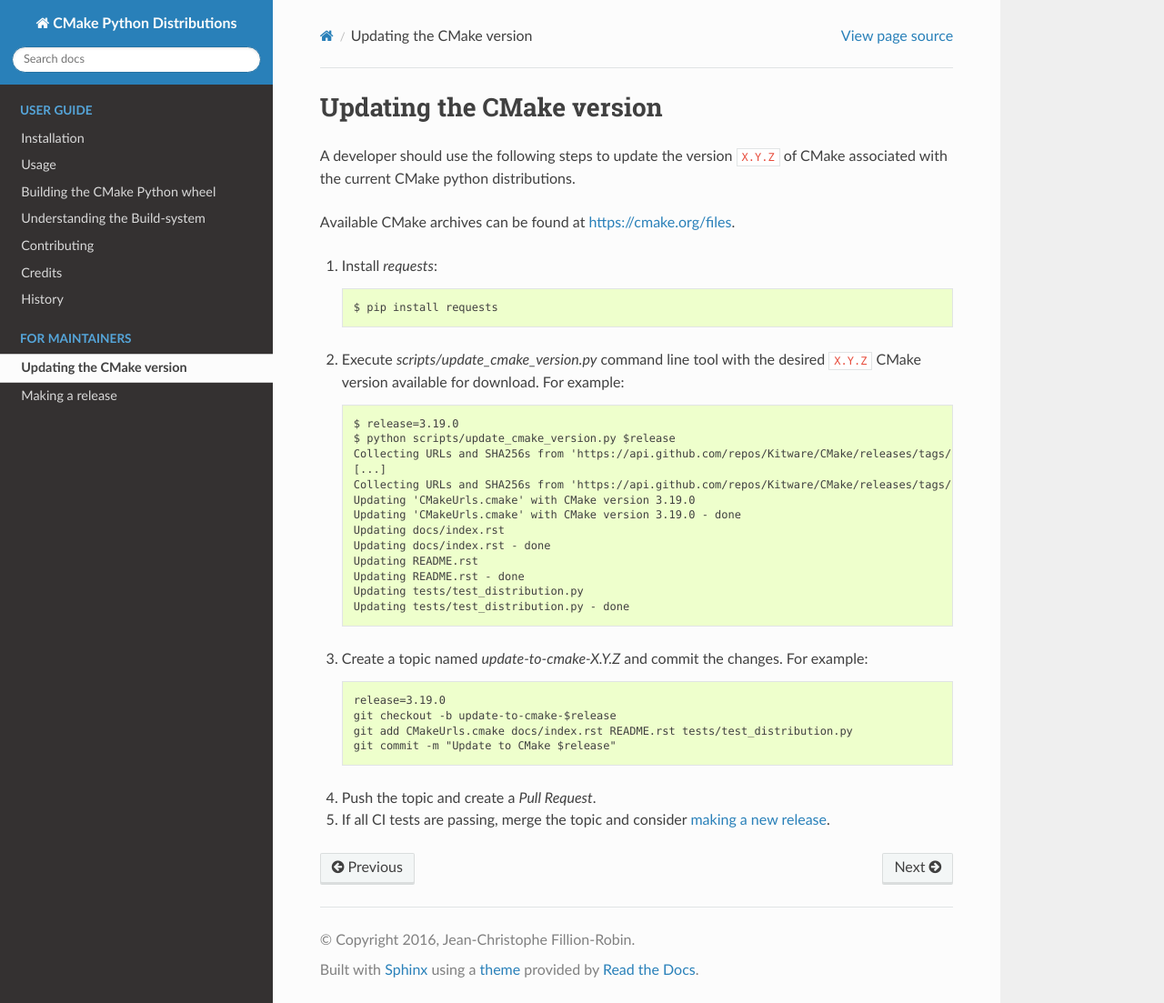
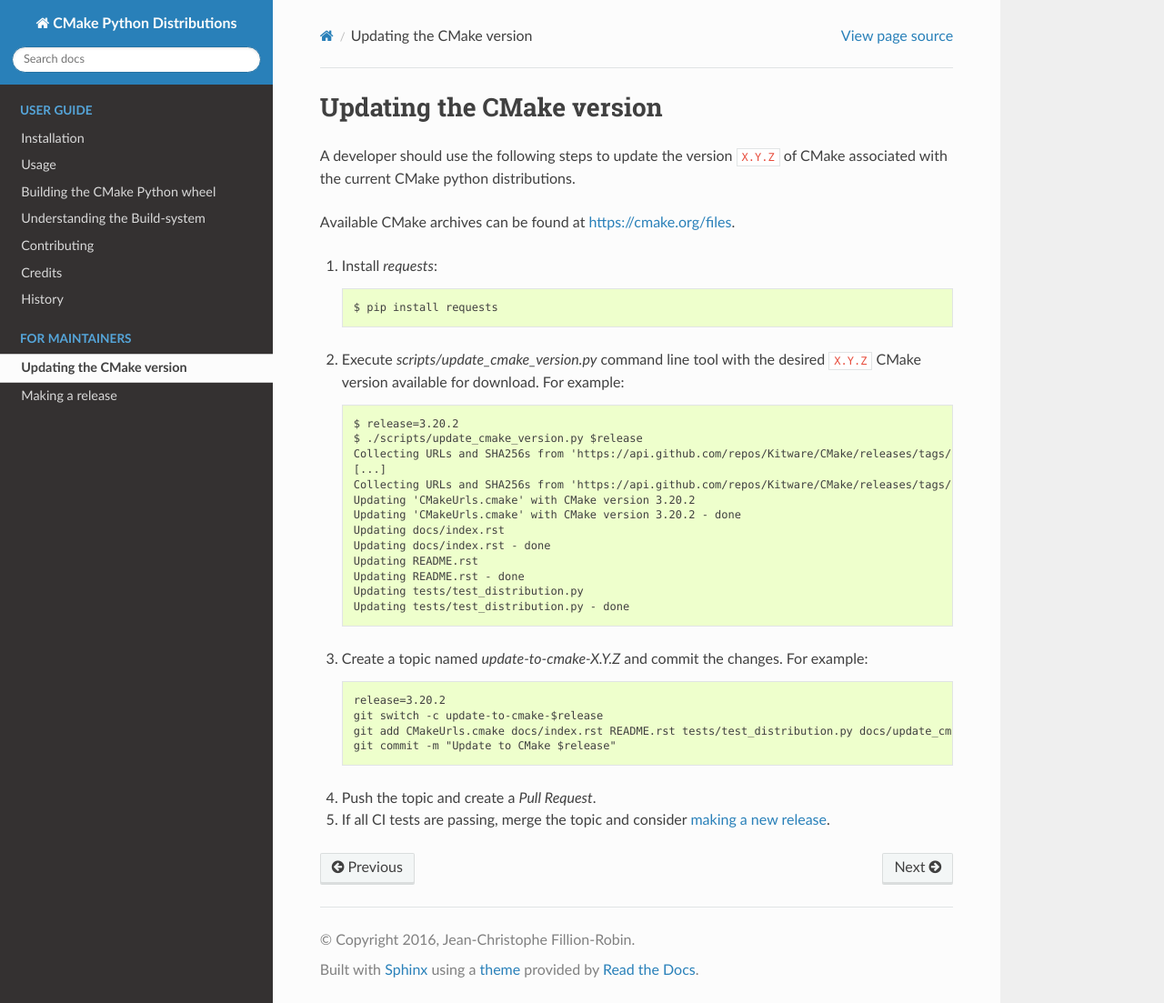
Before and after one commit to scikit-build/cmake-python-distributions, a Sphinx documentation site: the page built from docs/update_cmake_version.rst, in a window 1280 px wide and 1103 px high. Shown: the whole window at 91% size. Built offline with Sphinx 7.4.7 and the Read the Docs theme 2.0.0, drawn with Linux system fonts in a browser that asks for light colours; the version number could not be read and is left out.

Commit message:
feat: update the version number in the update version page, too

```diff
--- a/docs/update_cmake_version.rst
+++ b/docs/update_cmake_version.rst
@@ -17,13 +17,13 @@
 2. Execute `scripts/update_cmake_version.py` command line tool with the desired
    ``X.Y.Z`` CMake version available for download. For example::
 
-    $ release=3.19.0
-    $ python scripts/update_cmake_version.py $release
-    Collecting URLs and SHA256s from 'https://api.github.com/repos/Kitware/CMake/releases/tags/v3.19.0'
+    $ release=3.20.2
+    $ ./scripts/update_cmake_version.py $release
+    Collecting URLs and SHA256s from 'https://api.github.com/repos/Kitware/CMake/releases/tags/v3.20.2'
     [...]
-    Collecting URLs and SHA256s from 'https://api.github.com/repos/Kitware/CMake/releases/tags/v3.19.0' - done
-    Updating 'CMakeUrls.cmake' with CMake version 3.19.0
-    Updating 'CMakeUrls.cmake' with CMake version 3.19.0 - done
+    Collecting URLs and SHA256s from 'https://api.github.com/repos/Kitware/CMake/releases/tags/v3.20.2' - done
+    Updating 'CMakeUrls.cmake' with CMake version 3.20.2
+    Updating 'CMakeUrls.cmake' with CMake version 3.20.2 - done
     Updating docs/index.rst
     Updating docs/index.rst - done
     Updating README.rst
@@ -34,9 +34,9 @@
 3. Create a topic named `update-to-cmake-X.Y.Z` and commit the changes.
    For example::
 
-    release=3.19.0
-    git checkout -b update-to-cmake-$release
-    git add CMakeUrls.cmake docs/index.rst README.rst tests/test_distribution.py
+    release=3.20.2
+    git switch -c update-to-cmake-$release
+    git add CMakeUrls.cmake docs/index.rst README.rst tests/test_distribution.py docs/update_cmake_version.rst
     git commit -m "Update to CMake $release"
 
 4. Push the topic and create a `Pull Request`.
```
Also changed, not shown: 1 other file.
